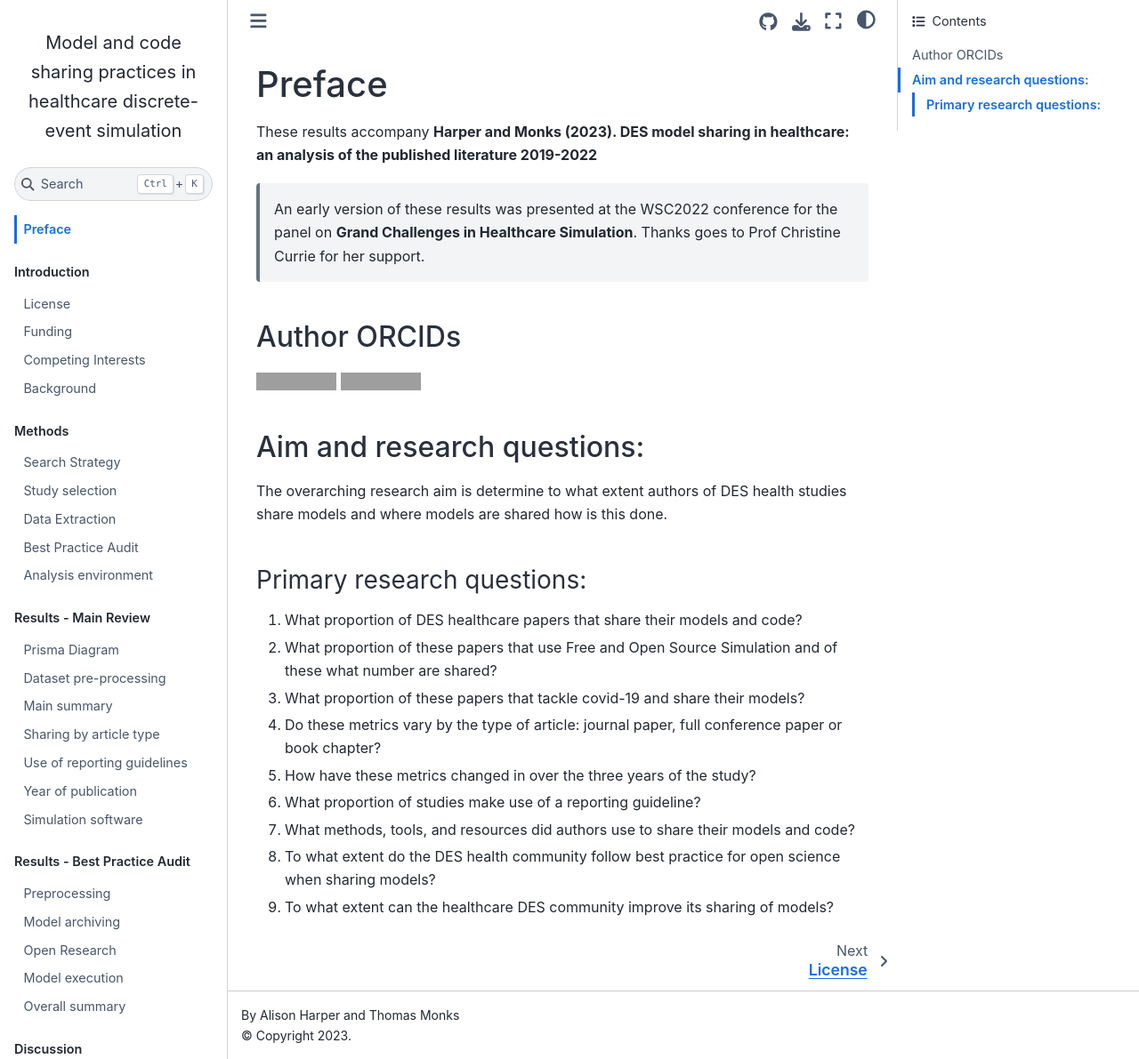
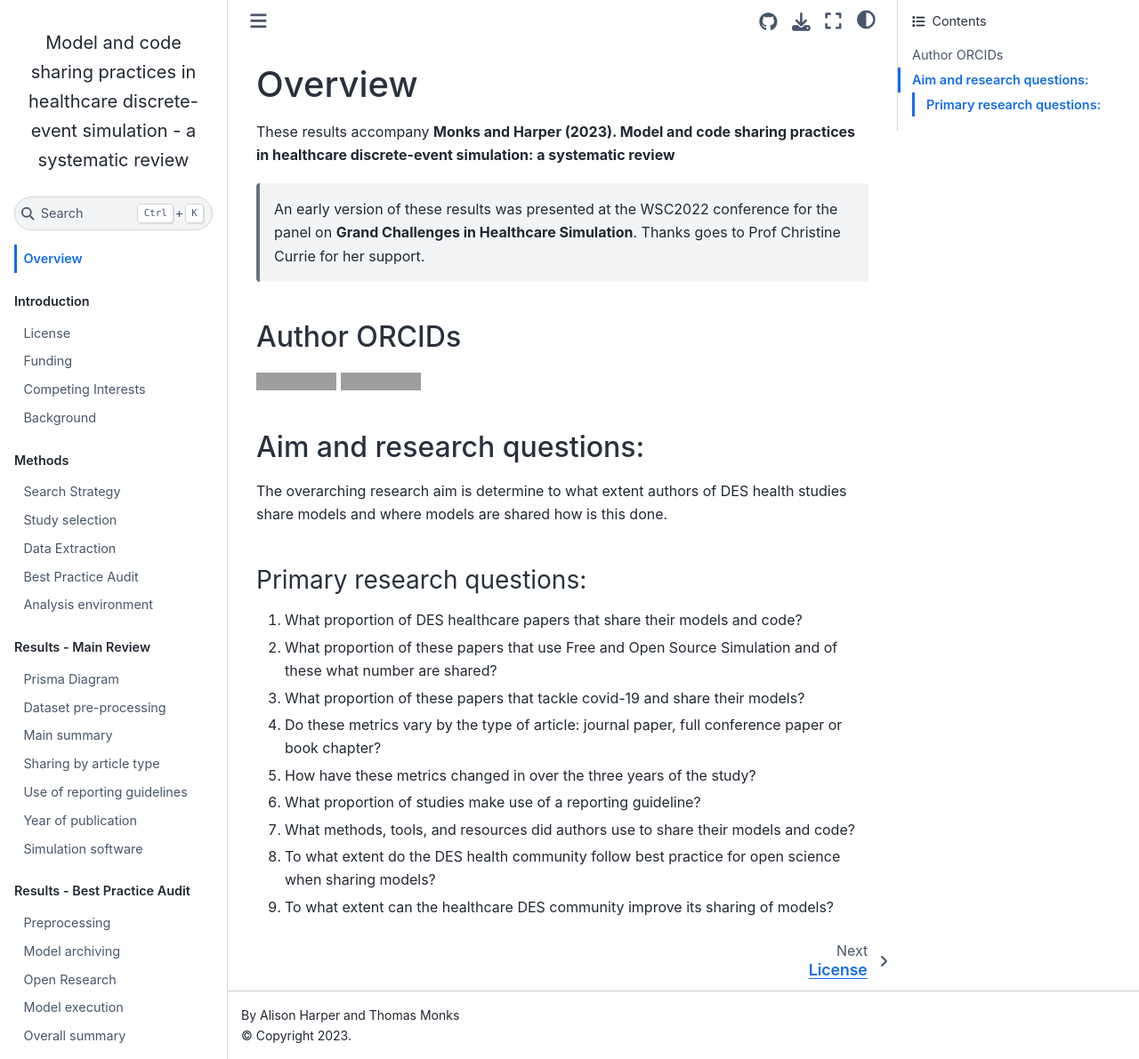
Before and after one commit to TomMonks/des_sharing_lit_review, a Jupyter Book: the page built from content/01_welcome.md, in a window 1280 px wide and 1191 px high. Shown: the whole window at 89% size. Built offline with Jupyter Book 1.0.4 settings and Sphinx 7.4.7 and the Sphinx Book theme 1.1.4, drawn with Linux system fonts in a browser that asks for light colours; grey boxes are pictures that could not be loaded.

Commit message:
TITLE: updated to include SR

```diff
--- a/_config.yml
+++ b/_config.yml
@@ -1,5 +1,5 @@
 # book settings
-title: Model and code sharing practices in healthcare discrete-event simulation
+title: Model and code sharing practices in healthcare discrete-event simulation - a systematic review
 author: Alison Harper and Thomas Monks
 email: t.m.w.monks@exeter.ac.uk
 description: >- # this means to ignore newlines until "baseurl:"
--- a/content/01_welcome.md
+++ b/content/01_welcome.md
@@ -1,6 +1,6 @@
-# Preface
+# Overview
 
-These results accompany **Harper and Monks (2023).  DES model sharing in healthcare: an analysis of the published literature 2019-2022**
+These results accompany **Monks and Harper (2023).  Model and code sharing practices in healthcare discrete-event simulation: a systematic review**
 
 > An early version of these results was presented at the WSC2022 conference for the panel on **Grand Challenges in Healthcare Simulation**.  Thanks goes to Prof Christine Currie for her support.
 
```
